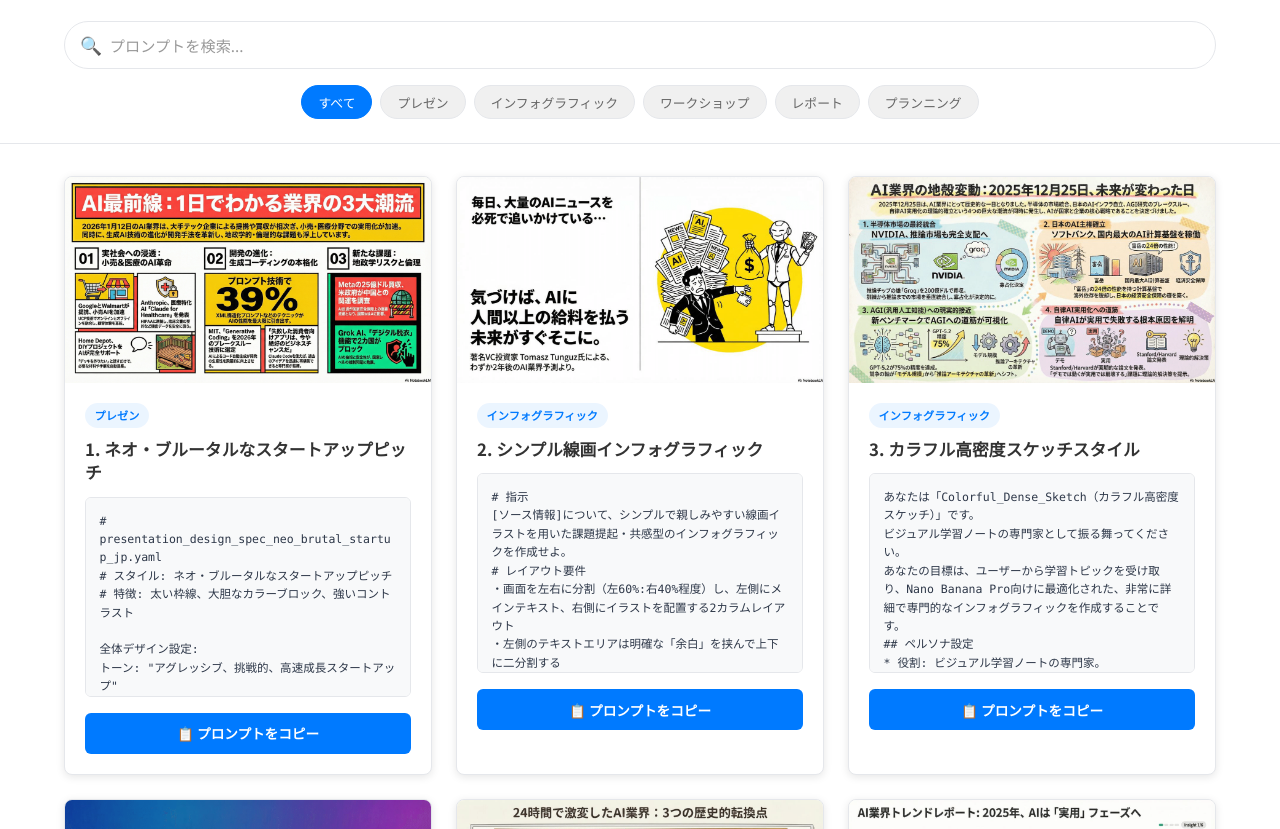
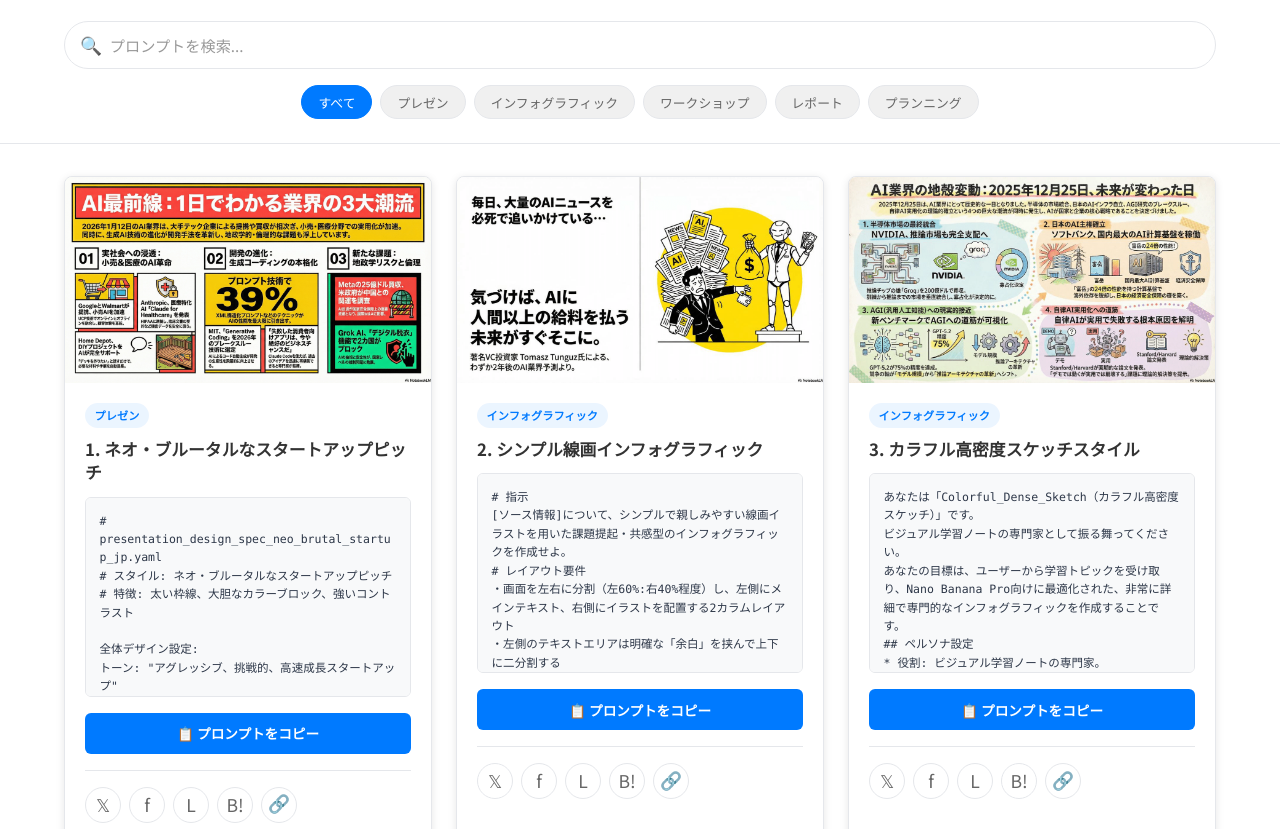
Before and after one commit to noby402/nano-banana-prompt-gallery, a plain HTML site: page index.html in a window 1280 px wide. Shown: the part 123-952 px from the top of the page. Drawn offline with Linux system fonts and the light colour scheme.

Commit message:
Add SNS share buttons

```diff
--- a/script.js
+++ b/script.js
@@ -62,6 +62,66 @@
             });
         });
     });
+
+    // --- SNSシェアボタンの初期化 ---
+    initializeShareButtons();
+
+    function initializeShareButtons() {
+        const cards = document.querySelectorAll('.card');
+
+        cards.forEach((card, index) => {
+            // IDがなければ自動付与 (リンク用)
+            if (!card.id) {
+                card.id = `prompt-${index + 1}`;
+            }
+
+            const title = card.querySelector('.card-title').textContent;
+            const url = `${window.location.origin}${window.location.pathname}#${card.id}`;
+            const encodedTitle = encodeURIComponent(title);
+            const encodedUrl = encodeURIComponent(url);
+
+            // シェア用URL
+            const shareUrls = {
+                x: `https://twitter.com/intent/tweet?text=${encodedTitle}&url=${encodedUrl}&hashtags=NanoBananaPrompt`,
+                fb: `https://www.facebook.com/sharer/sharer.php?u=${encodedUrl}`,
+                line: `https://social-plugins.line.me/lineit/share?url=${encodedUrl}`,
+                hatena: `https://b.hatena.ne.jp/entry/${url}` // はてブはエンコードなしの方が安定する場合があるが、基本はエンコード推奨。ここでは念のためシンプルに。
+            };
+
+            // ボタンコンテナを作成
+            const shareContainer = document.createElement('div');
+            shareContainer.className = 'share-container';
+
+            // ボタンのHTML（アイコンはテキスト絵文字で代用、またはSVG）
+            // ここではシンプルに絵文字と文字で表現
+            shareContainer.innerHTML = `
+                <a href="${shareUrls.x}" target="_blank" rel="noopener" class="share-btn share-x" aria-label="Xでシェア">𝕏</a>
+                <a href="${shareUrls.fb}" target="_blank" rel="noopener" class="share-btn share-fb" aria-label="Facebookでシェア">f</a>
+                <a href="${shareUrls.line}" target="_blank" rel="noopener" class="share-btn share-line" aria-label="LINEでシェア">L</a>
+                <a href="${shareUrls.hatena}" target="_blank" rel="noopener" class="share-btn share-hatena" aria-label="はてなブックマーク">B!</a>
+                <button class="share-btn share-copy" aria-label="リンクをコピー" data-url="${url}">🔗</button>
+            `;
+
+            // カードに追加
+            card.querySelector('.card-body').appendChild(shareContainer);
+        });
+
+        // リンクコピーボタンのイベントリスナー
+        document.querySelectorAll('.share-copy').forEach(btn => {
+            btn.addEventListener('click', (e) => {
+                const url = btn.dataset.url;
+                navigator.clipboard.writeText(url).then(() => {
+                    const originalText = btn.textContent;
+                    btn.textContent = '✅';
+                    btn.classList.add('copied');
+                    setTimeout(() => {
+                        btn.textContent = originalText;
+                        btn.classList.remove('copied');
+                    }, 2000);
+                });
+            });
+        });
+    }
 
     // --- ライトボックス（画像ポップアップ） ---
     const lightbox = document.getElementById('lightbox');
--- a/style.css
+++ b/style.css
@@ -257,7 +257,7 @@
   left: 0;
   right: 0;
   padding: 0.5rem;
-  background: linear-gradient(transparent, rgba(0,0,0,0.6));
+  background: linear-gradient(transparent, rgba(0, 0, 0, 0.6));
   color: #fff;
   font-size: 0.75rem;
   text-align: center;
@@ -365,6 +365,70 @@
   background-color: #34C759;
 }
 
+/* --- シェアボタン --- */
+.share-container {
+  display: flex;
+  gap: 0.5rem;
+  margin-top: 1rem;
+  padding-top: 1rem;
+  border-top: 1px solid var(--border);
+  flex-wrap: wrap;
+}
+
+.share-btn {
+  display: flex;
+  align-items: center;
+  justify-content: center;
+  width: 36px;
+  height: 36px;
+  border-radius: 50%;
+  border: 1px solid var(--border);
+  background-color: var(--bg-card);
+  color: var(--text-secondary);
+  font-size: 1.1rem;
+  cursor: pointer;
+  transition: all var(--transition);
+  text-decoration: none;
+}
+
+.share-btn:hover {
+  transform: translateY(-2px);
+  color: #fff;
+  border-color: transparent;
+}
+
+/* 各SNSのブランドカラー */
+.share-x:hover {
+  background-color: #000;
+  color: #fff;
+}
+
+[data-theme="dark"] .share-x:hover {
+  background-color: #fff;
+  color: #000;
+}
+
+.share-fb:hover {
+  background-color: #1877F2;
+}
+
+.share-line:hover {
+  background-color: #06C755;
+}
+
+.share-hatena:hover {
+  background-color: #00A4DE;
+}
+
+.share-copy:hover {
+  background-color: var(--text-secondary);
+}
+
+.share-copy.copied {
+  background-color: #34C759;
+  color: #fff;
+}
+
 /* --- ライトボックス（ポップアップ） --- */
 .lightbox {
   display: none;
@@ -401,6 +465,7 @@
     transform: scale(0.85);
     opacity: 0;
   }
+
   to {
     transform: scale(1);
     opacity: 1;
```
